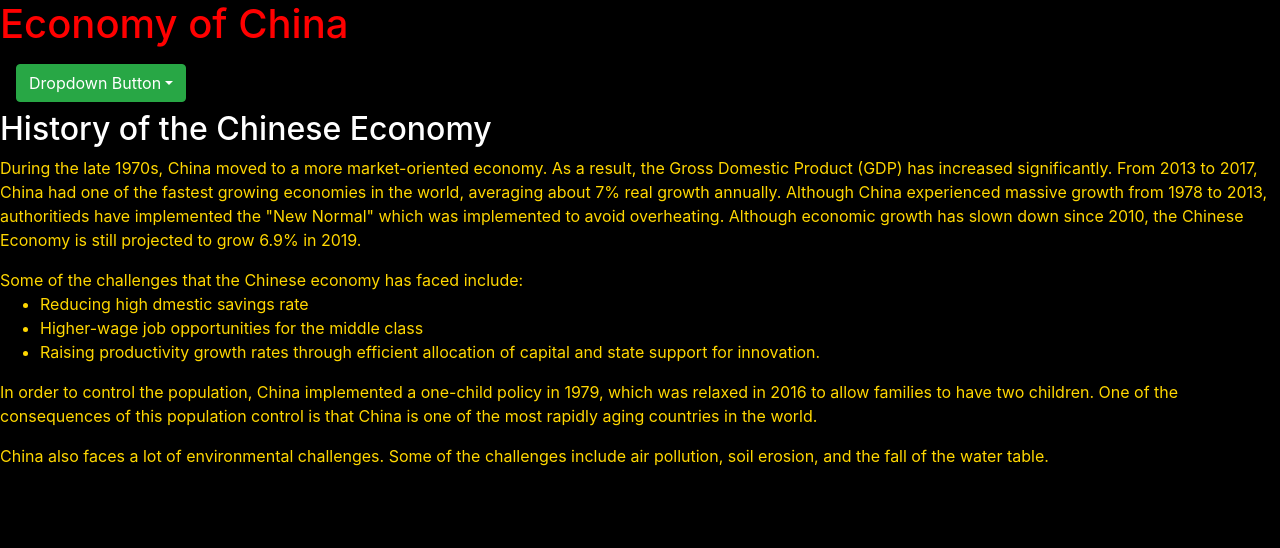
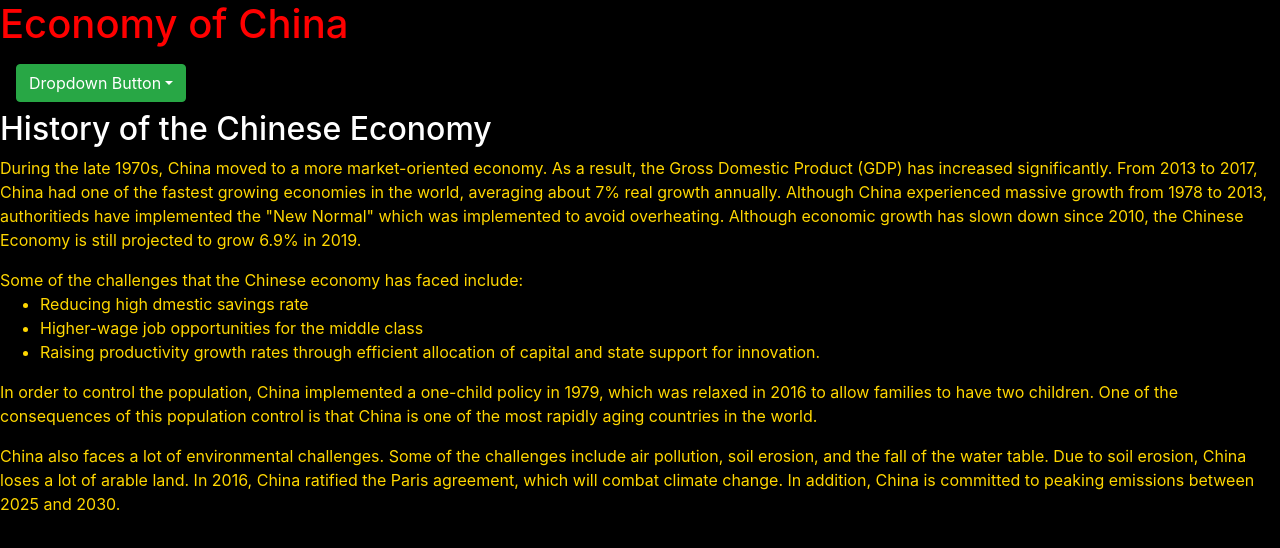
Before and after one commit to tubajack/TravelToChina, a React (Create React App) app in the folder client/: page /economy in a window 1280 px wide. Shown: the top 548 px of the page. Built offline with nearby package versions, Linux system fonts and the light colour scheme.

Commit message:
Adding more information about how China's environmental problems are affecting the environment.

```diff
--- a/client/src/pages/Economy.js
+++ b/client/src/pages/Economy.js
@@ -32,7 +32,8 @@
 
         <p>
           China also faces a lot of environmental challenges. Some of the challenges include air pollution, soil erosion, and the fall of the
-          water table.
+          water table. Due to soil erosion, China loses a lot of arable land. In 2016, China ratified the Paris agreement, which will combat climate
+          change. In addition, China is committed to peaking emissions between 2025 and 2030.
         </p>
       </div>
     );
```
